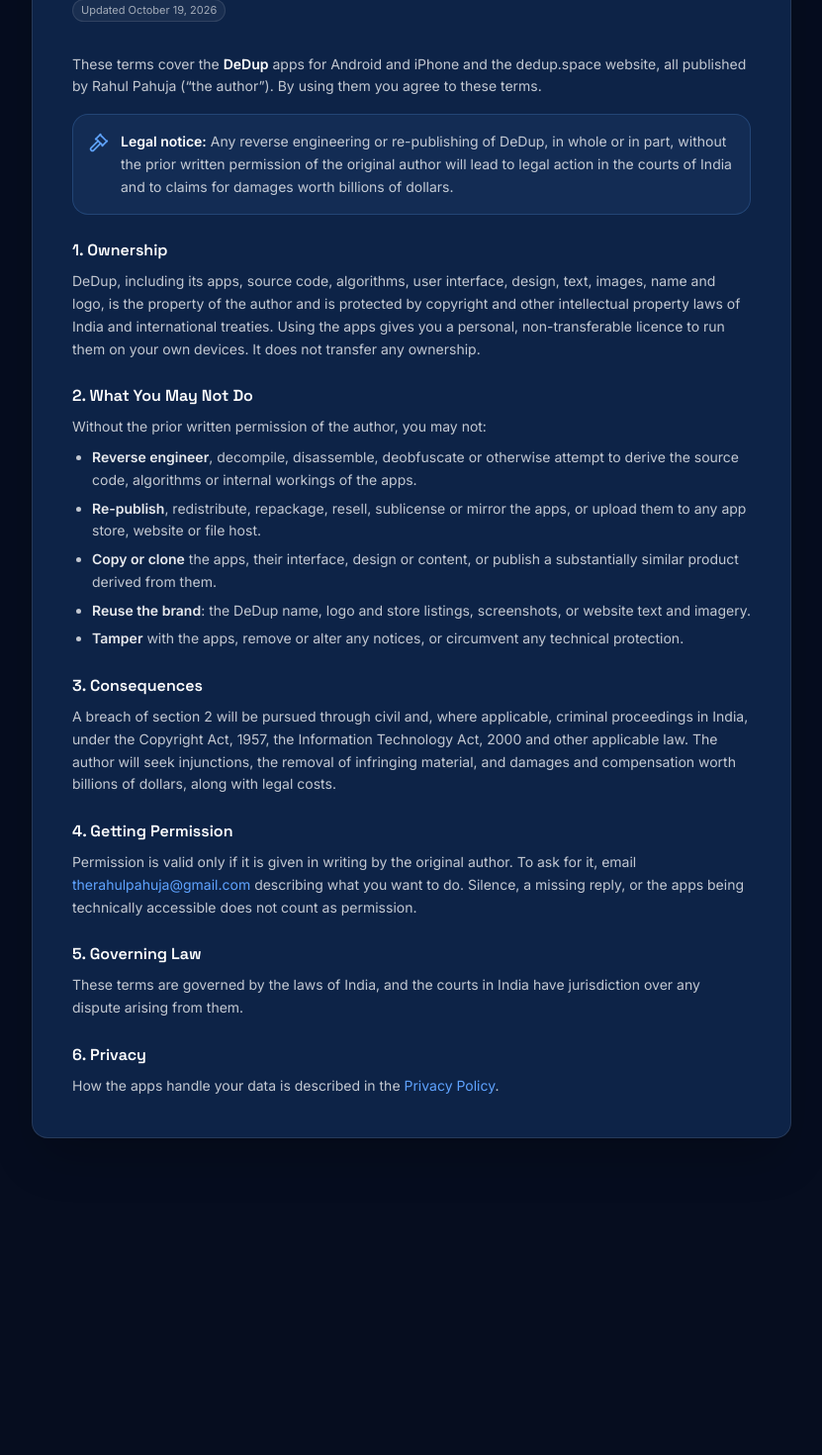
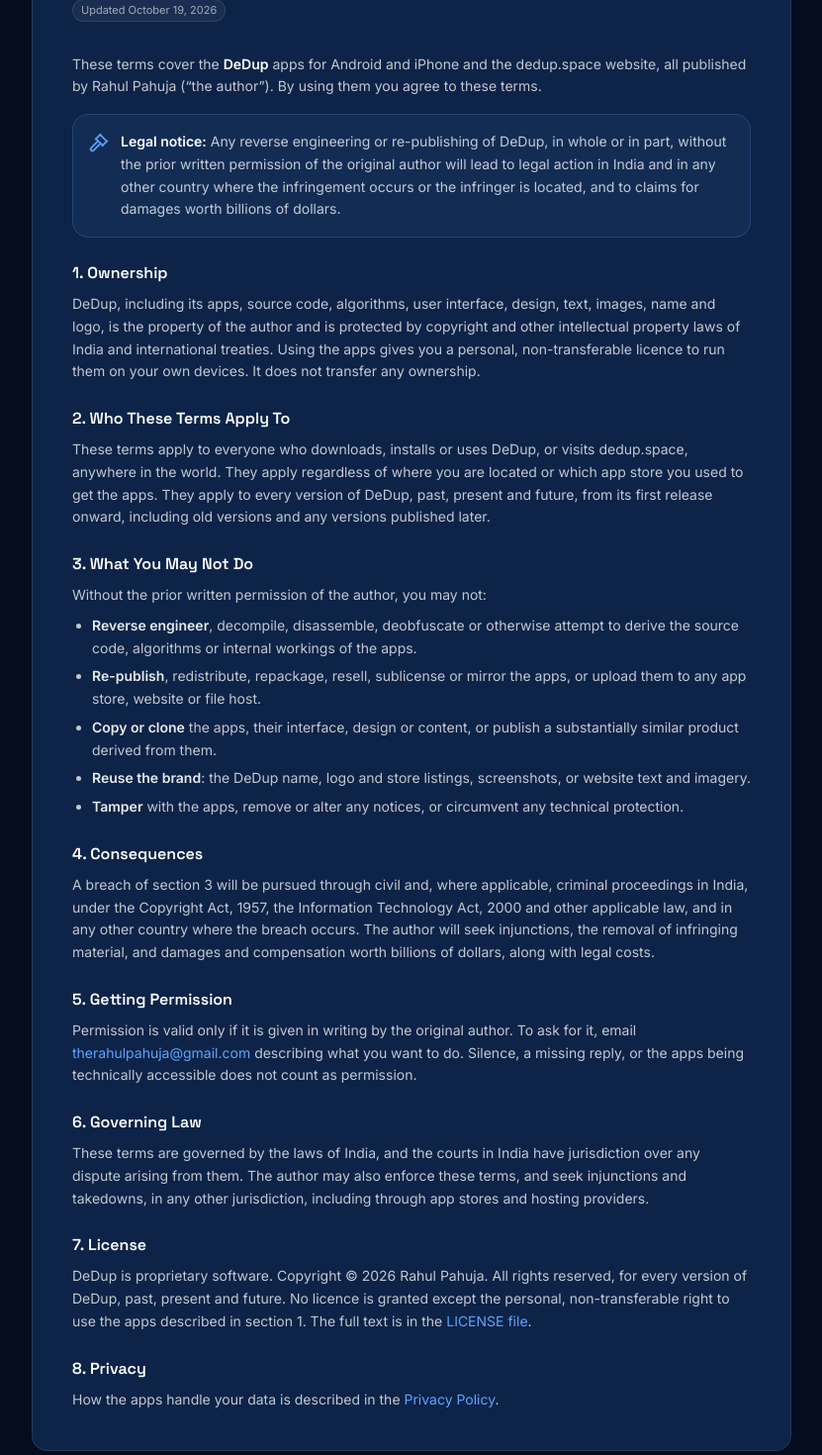
Before and after one commit to rahulpahuja/dedupsite, a Next.js app: page /terms in a window 1280 px wide. Shown: the part 200-1670 px from the top of the page at 99% size, without its empty margins (224-1055 px from the left). Before the commit the page ends 1446 px from the top, so only its background shows below. Built offline with nearby package versions, Linux system fonts and the light colour scheme.

Commit message:
Replace Apache-2.0 with a proprietary license and make the terms global
The LICENSE and /terms now apply worldwide and to every version of DeDup,
past, present and future. Adds Scope and License sections to /terms and
widens enforcement beyond Indian courts.

```diff
--- a/src/app/terms/page.tsx
+++ b/src/app/terms/page.tsx
@@ -50,8 +50,9 @@
                 <p>
                   <strong className="text-white">Legal notice:</strong> Any reverse engineering or
                   re-publishing of DeDup, in whole or in part, without the prior written permission
-                  of the original author will lead to legal action in the courts of India and to
-                  claims for damages worth billions of dollars.
+                  of the original author will lead to legal action in India and in any other country
+                  where the infringement occurs or the infringer is located, and to claims for
+                  damages worth billions of dollars.
                 </p>
               </div>
             </section>
@@ -68,7 +69,18 @@
             </section>
 
             <section>
-              <h3 className={h3}>2. What You May Not Do</h3>
+              <h3 className={h3}>2. Who These Terms Apply To</h3>
+              <p>
+                These terms apply to everyone who downloads, installs or uses DeDup, or visits
+                dedup.space, anywhere in the world. They apply regardless of where you are located
+                or which app store you used to get the apps. They apply to every version of DeDup,
+                past, present and future, from its first release onward, including old versions
+                and any versions published later.
+              </p>
+            </section>
+
+            <section>
+              <h3 className={h3}>3. What You May Not Do</h3>
               <p className="mb-2">Without the prior written permission of the author, you may not:</p>
               <ul className="list-disc space-y-1.5 pl-5">
                 <li>
@@ -97,18 +109,18 @@
             </section>
 
             <section>
-              <h3 className={h3}>3. Consequences</h3>
+              <h3 className={h3}>4. Consequences</h3>
               <p>
-                A breach of section 2 will be pursued through civil and, where applicable, criminal
+                A breach of section 3 will be pursued through civil and, where applicable, criminal
                 proceedings in India, under the Copyright Act, 1957, the Information Technology Act,
-                2000 and other applicable law. The author will seek injunctions, the removal of
-                infringing material, and damages and compensation worth billions of dollars, along
-                with legal costs.
+                2000 and other applicable law, and in any other country where the breach occurs.
+                The author will seek injunctions, the removal of infringing material, and damages
+                and compensation worth billions of dollars, along with legal costs.
               </p>
             </section>
 
             <section>
-              <h3 className={h3}>4. Getting Permission</h3>
+              <h3 className={h3}>5. Getting Permission</h3>
               <p>
                 Permission is valid only if it is given in writing by the original author. To ask
                 for it, email{' '}
@@ -121,15 +133,35 @@
             </section>
 
             <section>
-              <h3 className={h3}>5. Governing Law</h3>
+              <h3 className={h3}>6. Governing Law</h3>
               <p>
                 These terms are governed by the laws of India, and the courts in India have
-                jurisdiction over any dispute arising from them.
+                jurisdiction over any dispute arising from them. The author may also enforce these
+                terms, and seek injunctions and takedowns, in any other jurisdiction, including
+                through app stores and hosting providers.
               </p>
             </section>
 
             <section>
-              <h3 className={h3}>6. Privacy</h3>
+              <h3 className={h3}>7. License</h3>
+              <p>
+                DeDup is proprietary software. Copyright &copy; 2026 Rahul Pahuja. All rights
+                reserved, for every version of DeDup, past, present and future. No licence is granted except the personal, non-transferable right to use
+                the apps described in section 1. The full text is in the{' '}
+                <a
+                  href="https://github.com/rahulpahuja/dedupsite/blob/main/LICENSE"
+                  target="_blank"
+                  rel="noopener noreferrer"
+                  className={link}
+                >
+                  LICENSE file
+                </a>
+                .
+              </p>
+            </section>
+
+            <section>
+              <h3 className={h3}>8. Privacy</h3>
               <p>
                 How the apps handle your data is described in the{' '}
                 <Link href="/privacy" className={link}>
```
Also changed, not shown: 1 other file (tests, documents, lock files or other folders).
